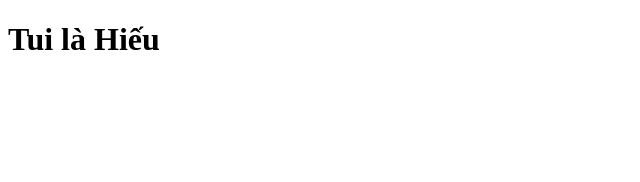
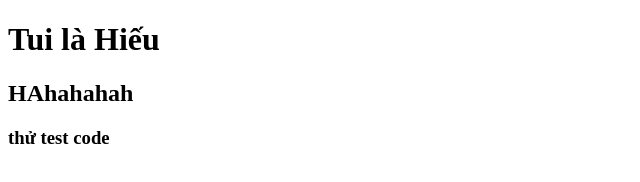
Before and after one commit to TranHieu91/demo, a plain HTML site: page index.html in a window 1280 px wide. Shown: the whole page, without its empty margins (0-640 px from the left). Drawn offline with Linux system fonts and the light colour scheme.

Commit message:
Thêm code từ máy nhà

```diff
--- a/index.html
+++ b/index.html
@@ -7,6 +7,7 @@
 </head>
 <body>
     <h1>Tui là Hiếu</h1>
-
+    <h2>HAhahahah</h2>
+    <h3>thử test code</h3>
 </body>
 </html>
```
